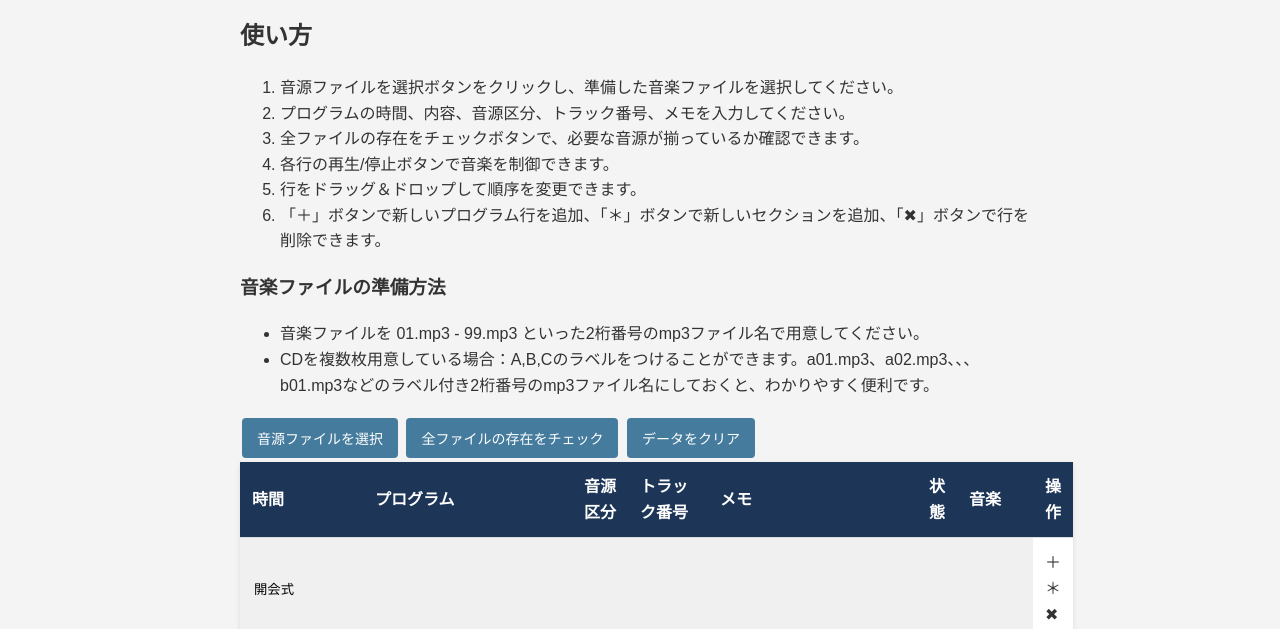
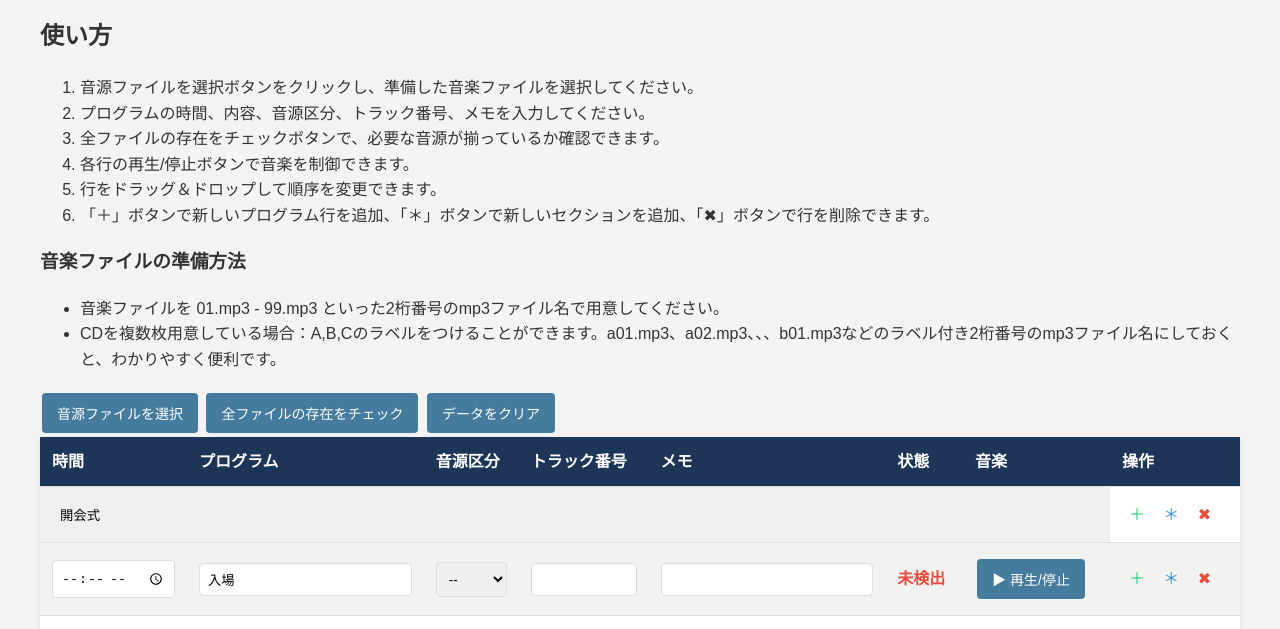
Before and after one commit to Athha/sports-music, a plain HTML site: page index.html in a window 1280 px wide. Shown: the part 106-735 px from the top of the page. Drawn offline with nearby package versions, Linux system fonts and the light colour scheme.

Commit message:
-- モノクロになっていたためCSSを修正

```diff
--- a/styles.css
+++ b/styles.css
@@ -3,7 +3,7 @@ body {
     font-family: 'Arial', sans-serif;
     line-height: 1.6;
     color: #333;
-    max-width: 800px;
+    max-width: 1200px;
     margin: 0 auto;
     padding: 20px;
     background-color: #f4f4f4;
@@ -60,8 +60,59 @@ button:hover {
     background-color: #1d3557;
 }
 
+/* 状態表示スタイル */
+.status-local {
+    color: #2ecc71;
+    font-weight: bold;
+}
+
+.status-not-found {
+    color: #e74c3c;
+    font-weight: bold;
+}
+
+/* 操作ボタンスタイル */
+.add-program, .add-section, .delete-program {
+    cursor: pointer;
+    padding: 5px;
+    margin: 0 2px;
+    border-radius: 3px;
+    transition: background-color 0.3s;
+}
+
+.add-program {
+    color: #2ecc71;
+}
+
+.add-section {
+    color: #3498db;
+}
+
+.delete-program {
+    color: #e74c3c;
+}
+
+.add-program:hover, .add-section:hover, .delete-program:hover {
+    background-color: #f0f0f0;
+}
+
+/* セクション行スタイル */
+tr[data-id] td[colspan="7"] {
+    background-color: #ecf0f1;
+    font-weight: bold;
+}
+
+/* 入力フィールドスタイル */
+input[type="text"], input[type="time"], input[type="number"], select {
+    width: 100%;
+    padding: 8px;
+    border: 1px solid #ddd;
+    border-radius: 4px;
+    box-sizing: border-box;
+}
+
 /* レスポンシブデザイン */
-@media screen and (max-width: 600px) {
+@media screen and (max-width: 1200px) {
     body {
         padding: 10px;
     }
```
